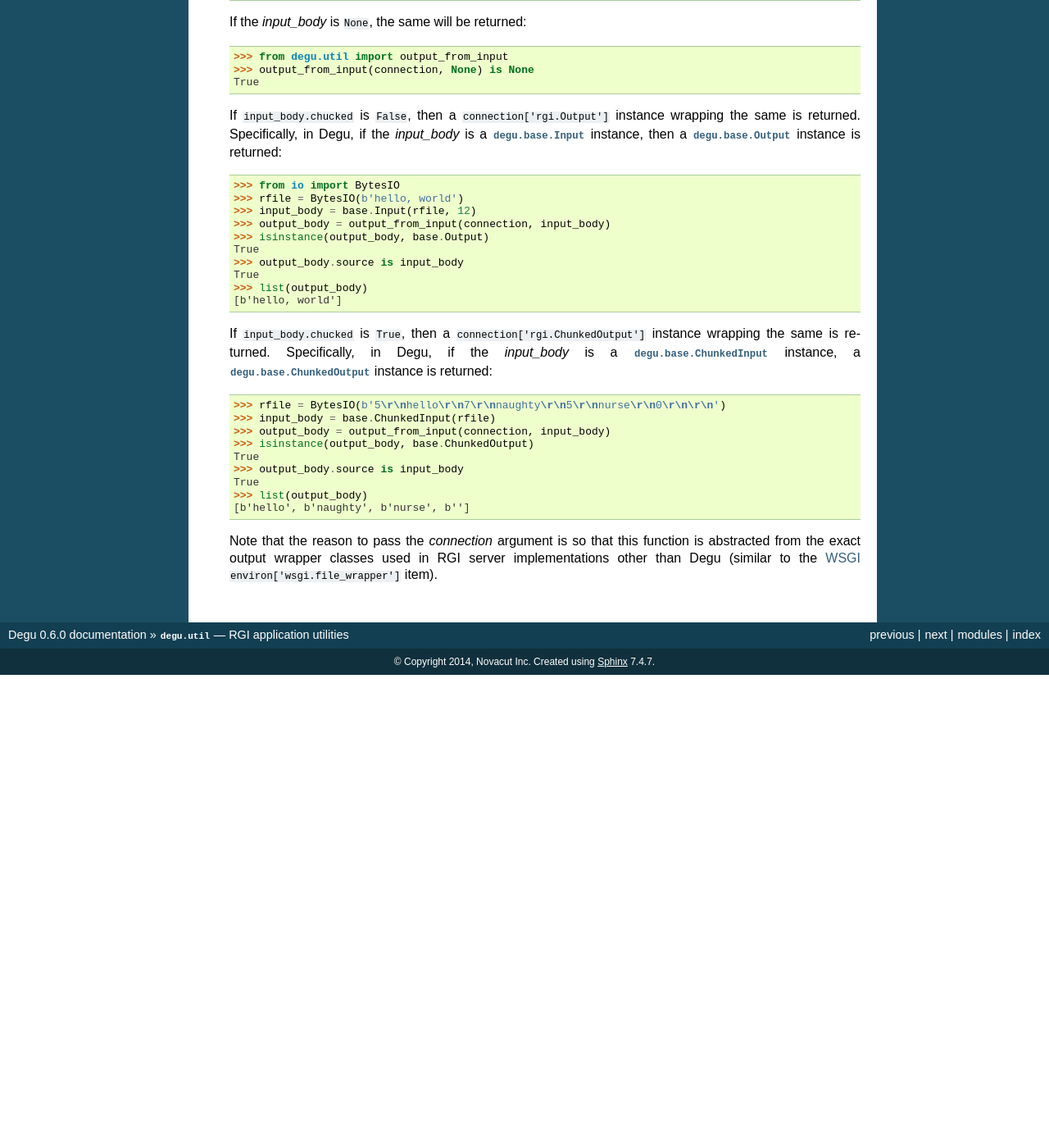
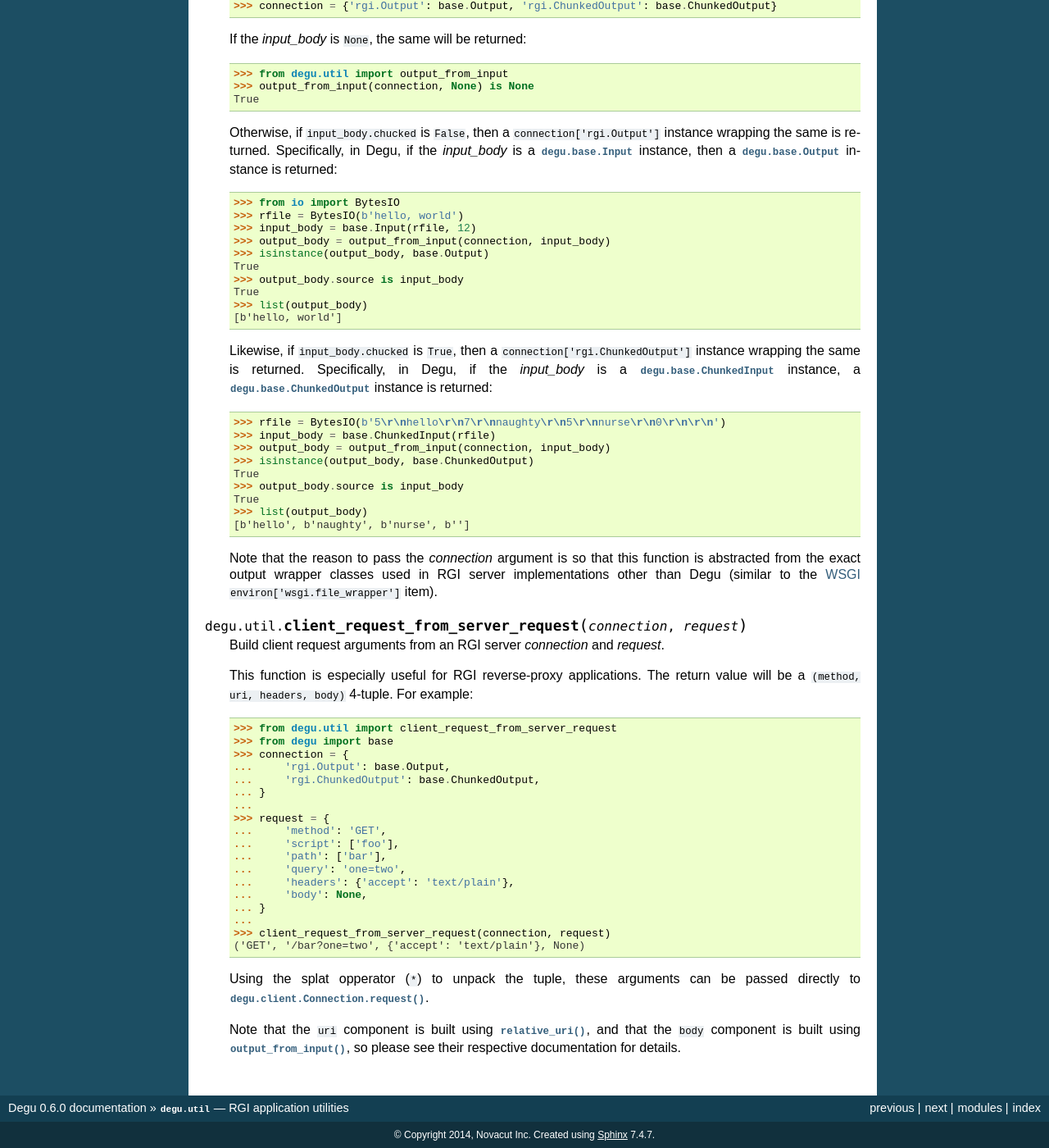
Before and after one commit to json420/degu, a Sphinx documentation site: the page built from doc/degu.util.rst, in a window 1280 px wide and 1400 px high, scrolled down 1628 px. Shown: the whole window at 82% size. Built offline with Sphinx 7.4.7, drawn with Linux system fonts in a browser that asks for light colours; before the commit the page ends 2451 px from its top, so only the background shows below that; some of the changed text lies outside the part shown.

Commit message:
Add util.client_request_from_server_request() and its docs

```diff
--- a/doc/degu.util.rst
+++ b/doc/degu.util.rst
@@ -49,18 +49,19 @@ Functions
     For example, when there is no query:
 
     >>> from degu.util import relative_uri
-    >>> request = {'script': ['foo'], 'path': ['bar', 'baz'], 'query': ''}
+    >>> request = {'path': ['bar', 'baz'], 'query': ''}
     >>> relative_uri(request)
     '/bar/baz'
 
     And when there is a query:
 
-    >>> request = {'script': ['foo'], 'path': ['bar', 'baz'], 'query': 'stuff=junk'}
+    >>> request = {'path': ['bar', 'baz'], 'query': 'stuff=junk'}
     >>> relative_uri(request)
     '/bar/baz?stuff=junk'
 
-    Note that ``request['script']`` is ignored by this function.  If you need
-    the original, absolute request URI, please use :func:`absolute_uri()`.
+    Note that if present, ``request['script']`` is ignored by this function.
+    If you need the original, absolute request URI, please use
+    :func:`absolute_uri()`.
 
 
 .. function:: absolute_uri(request)
@@ -89,7 +90,8 @@ Functions
 
     Create an RGI output abstraction from an RGI input abstraction.
 
-    This function is especially useful for RGI reverse-proxy applications.
+    This function is especially useful for RGI reverse-proxy applications when
+    building a client request from a server request.
 
     The *connection* argument must have at least ``'rgi.Output'`` and
     ``'rgi.ChunkedOutput'`` keys, which specify the classes used for the return
@@ -104,10 +106,10 @@ Functions
     >>> output_from_input(connection, None) is None
     True
 
-    If ``input_body.chucked`` is ``False``, then a ``connection['rgi.Output']``
-    instance wrapping the same is returned.  Specifically, in Degu, if the
-    *input_body* is a :class:`degu.base.Input` instance, then a
-    :class:`degu.base.Output` instance is returned:
+    Otherwise, if ``input_body.chucked`` is ``False``, then a
+    ``connection['rgi.Output']`` instance wrapping the same is returned.
+    Specifically, in Degu, if the *input_body* is a :class:`degu.base.Input`
+    instance, then a :class:`degu.base.Output` instance is returned:
 
     >>> from io import BytesIO
     >>> rfile = BytesIO(b'hello, world')
@@ -120,7 +122,7 @@ Functions
     >>> list(output_body)
     [b'hello, world']
 
-    If ``input_body.chucked`` is ``True``, then a
+    Likewise, if ``input_body.chucked`` is ``True``, then a
     ``connection['rgi.ChunkedOutput']`` instance wrapping the same is returned.
     Specifically, in Degu, if the *input_body* is a
     :class:`degu.base.ChunkedInput` instance, a :class:`degu.base.ChunkedOutput`
@@ -142,6 +144,41 @@ Functions
     ``environ['wsgi.file_wrapper']`` item).
 
 
+.. function:: client_request_from_server_request(connection, request)
+
+    Build client request arguments from an RGI server *connection* and *request*.
+
+    This function is especially useful for RGI reverse-proxy applications.  The
+    return value will be a ``(method, uri, headers, body)`` 4-tuple.  For
+    example:
+
+    >>> from degu.util import client_request_from_server_request
+    >>> from degu import base
+    >>> connection = {
+    ...     'rgi.Output': base.Output,
+    ...     'rgi.ChunkedOutput': base.ChunkedOutput,
+    ... }
+    ...
+    >>> request = {
+    ...     'method': 'GET',
+    ...     'script': ['foo'],
+    ...     'path': ['bar'],
+    ...     'query': 'one=two',
+    ...     'headers': {'accept': 'text/plain'},
+    ...     'body': None,
+    ... }
+    ...
+    >>> client_request_from_server_request(connection, request)
+    ('GET', '/bar?one=two', {'accept': 'text/plain'}, None)
+
+    Using the splat opperator (``*``) to unpack the tuple, these arguments can
+    be passed directly to :meth:`degu.client.Connection.request()`.
+
+    Note that the ``uri`` component is built using :func:`relative_uri()`, and
+    that the ``body`` component is built using :func:`output_from_input()`, so
+    please see their respective documentation for details.
+
+
 
 .. _`wsgiref.util`: https://docs.python.org/3/library/wsgiref.html#module-wsgiref.util
 .. _`Degu`: https://launchpad.net/degu
```
Also changed, not shown: 1 other file.
